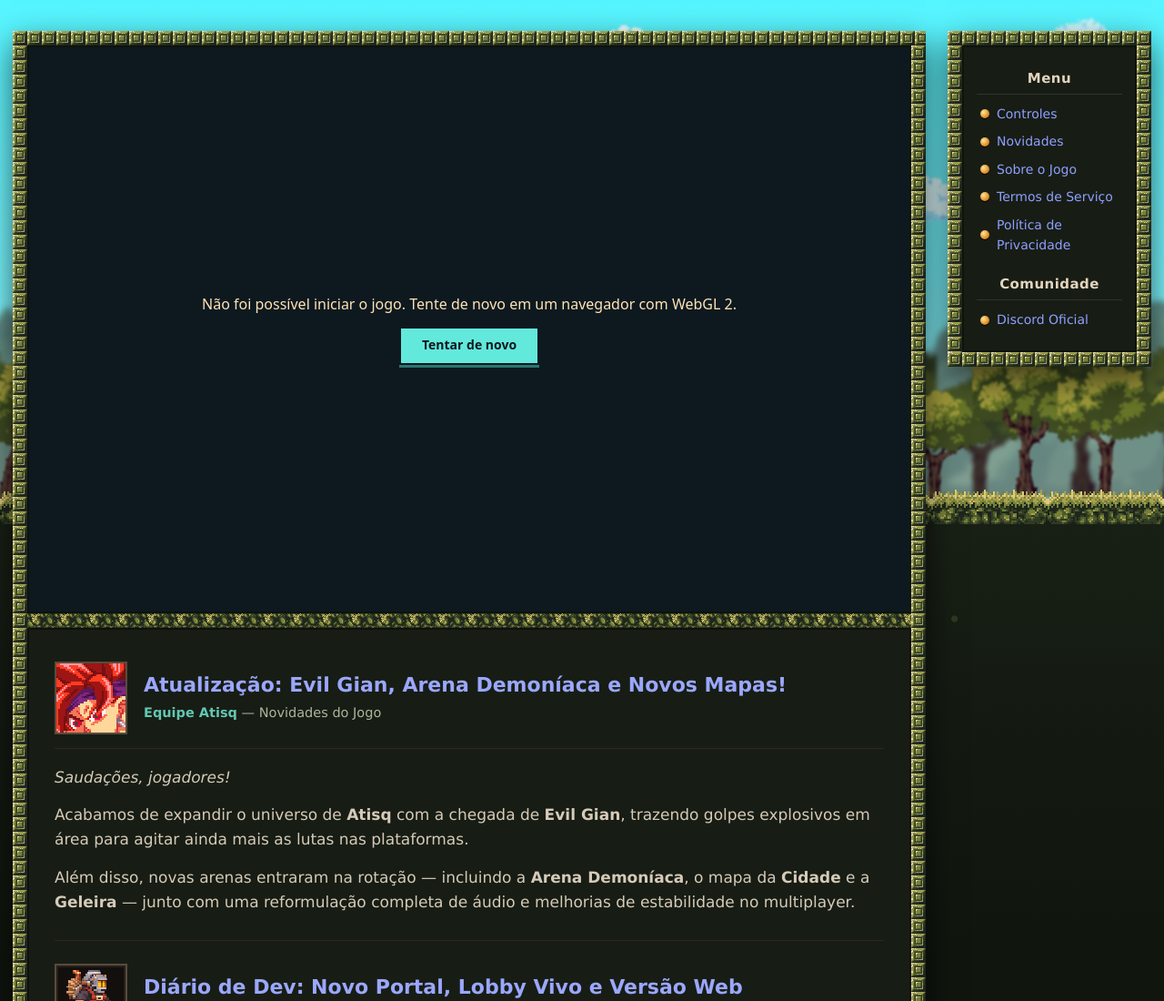
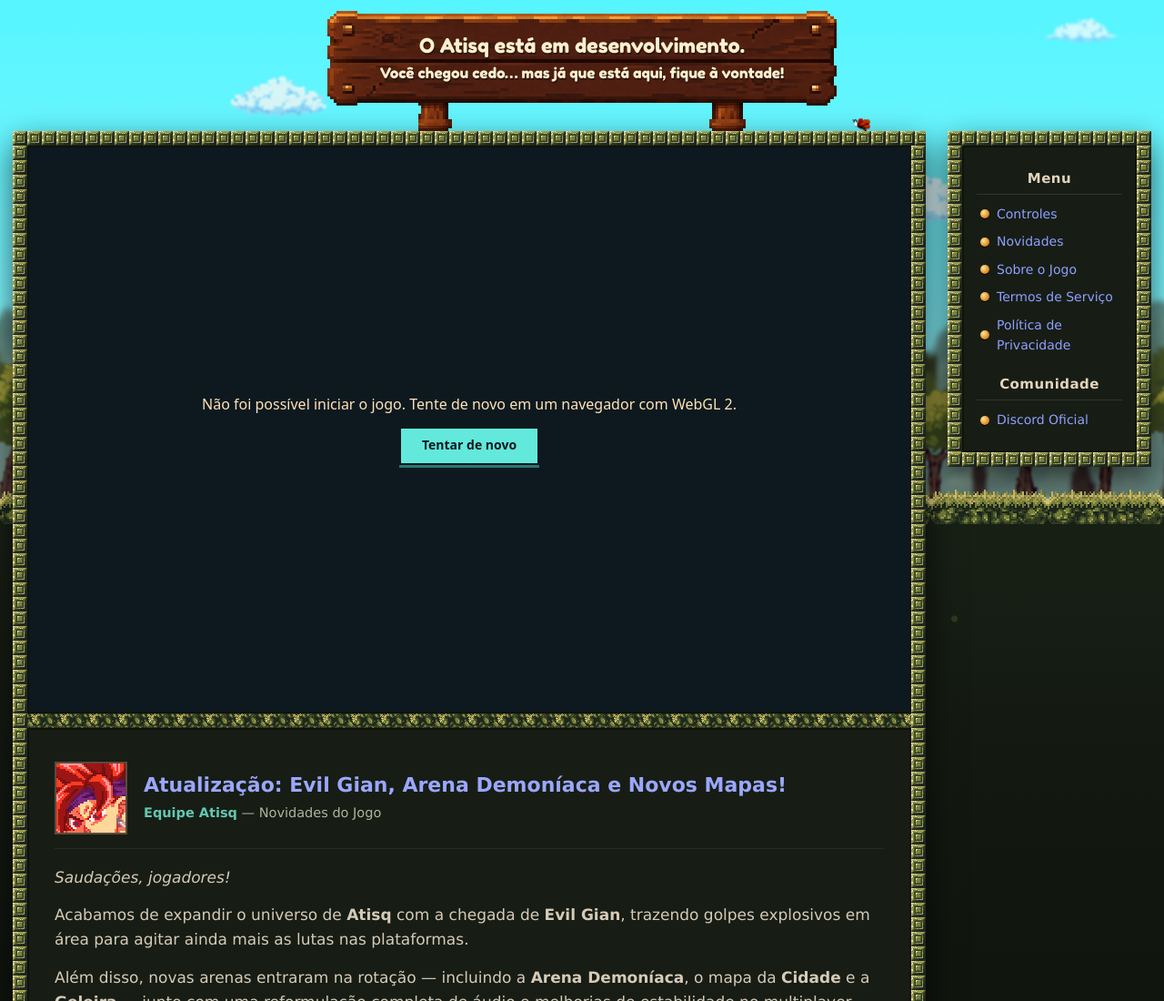
Before and after one commit to NKKFu/atisq-site, a plain HTML site: page index.html in a window 1280 px wide. Shown: the top 1100 px of the page at 91% size. Drawn offline with Linux system fonts and the light colour scheme; no server answers.

Commit message:
Add a wooden development sign to the Atisq homepage

```diff
--- a/index.html
+++ b/index.html
@@ -14,7 +14,7 @@
   <title>Atisq</title>
   <link rel="icon" type="image/png" href="assets/favicon.png">
   <link rel="apple-touch-icon" href="assets/og-image.png">
-  <link rel="stylesheet" href="style.css">
+  <link rel="stylesheet" href="style.css?v=development-sign-supports">
 </head>
 <body id="inicio">
   <!-- Full-bleed sky, blurred mountains & forest layers, dynamic clouds, grass horizon & underground soil -->
@@ -56,6 +56,14 @@
       <img class="flank-log" src="assets/log.png" alt="">
       <div class="chicken-actor flank-chicken-actor" id="chicken-right"></div>
     </div>
+
+    <p class="development-sign">
+      <img src="assets/development-sign.png" width="168" height="42" alt="">
+      <span class="development-sign-copy">
+        <strong>O Atisq está em desenvolvimento.</strong>
+        Você chegou cedo… mas já que está aqui, fique à vontade!
+      </span>
+    </p>
 
     <!-- Main 2-column classic portal grid -->
     <div class="portal-grid">
--- a/style.css
+++ b/style.css
@@ -1,3 +1,9 @@
+@font-face {
+  font-family: "Fredoka One";
+  src: url("assets/FredokaOne-Regular.ttf") format("truetype");
+  font-display: swap;
+}
+
 :root {
   color-scheme: dark;
   --sky-top: #55f5ff;
@@ -190,7 +196,43 @@ button:focus-visible {
   position: relative;
   width: min(1300px, calc(100% - 28px));
   margin: 0 auto;
-  padding: 34px 0 52px;
+  padding: 12px 0 52px;
+}
+
+.development-sign {
+  position: relative;
+  z-index: 4;
+  display: grid;
+  place-items: center;
+  width: min(100%, 560px);
+  min-height: 132px;
+  margin: 0 auto;
+  /* The lower quarter of the sprite is reserved for the feet. */
+  padding: 19px clamp(22px, 6vw, 42px) 47px;
+  color: #fff0cf;
+  font: 1rem/1.35 "Fredoka One", Verdana, sans-serif;
+  text-align: center;
+  text-wrap: balance;
+  text-shadow: 1px 2px #2c150e;
+}
+
+.development-sign img {
+  position: absolute;
+  inset: 0;
+  width: 100%;
+  height: 100%;
+  image-rendering: pixelated;
+}
+
+.development-sign-copy {
+  position: relative;
+}
+
+.development-sign-copy strong {
+  display: block;
+  margin-bottom: 4px;
+  font-size: clamp(1.05rem, 3.5vw, 1.375rem);
+  font-weight: 400;
 }
 
 /* Left & right grass-line scenery anchored right behind the spiky grass blades */
```
Also changed, not shown: assets/FredokaOne-OFL.txt (added), assets/FredokaOne-Regular.ttf (added), assets/development-sign.png (added).
